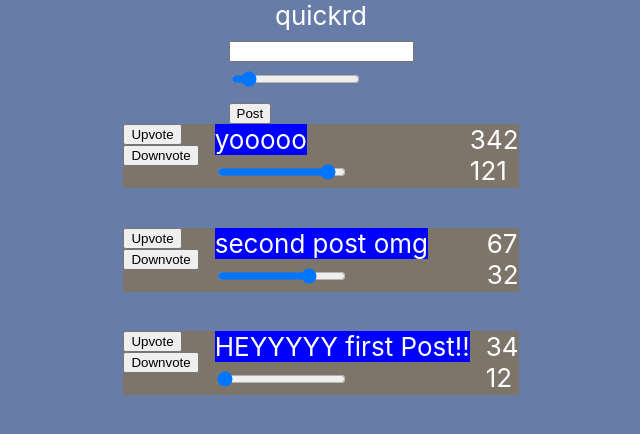
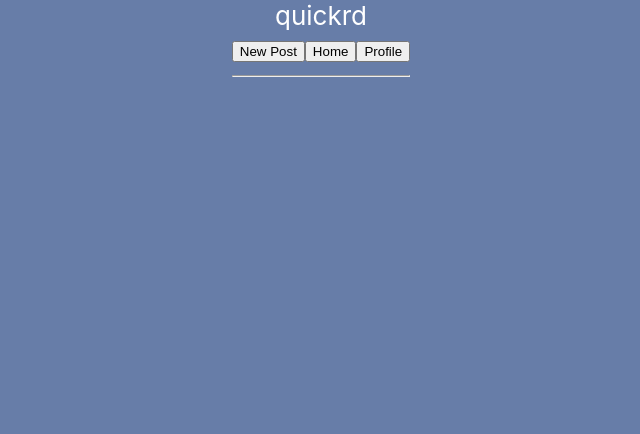
Before and after one commit to rxgarcia/qwipo, a React (Create React App) app: page / in a window 1280 px wide. Shown: the top 434 px of the page, without its empty margins (319-959 px from the left). Built offline with nearby package versions, Linux system fonts and the light colour scheme.

Commit message:
before trying firestore

```diff
--- a/package.json
+++ b/package.json
@@ -6,6 +6,7 @@
     "@testing-library/jest-dom": "^5.14.1",
     "@testing-library/react": "^11.2.7",
     "@testing-library/user-event": "^12.8.3",
+    "firebase": "^9.0.0-beta.6",
     "react": "^17.0.2",
     "react-countdown": "^2.3.2",
     "react-dom": "^17.0.2",
--- a/src/App.js
+++ b/src/App.js
@@ -1,50 +1,124 @@
-import { useState } from "react";
+import {useState,  useEffect} from "react";
 import "./App.css";
 import PostList from "./components/menu/PostList";
 import NewPost from "./components/NewPostPage/NewPost";
 import "./components/NewPostPage/NewPost.css";
-import NewCountdown from "./components/menu/NewCountdown";
+// import NewCountdown from "./components/menu/NewCountdown";
+import NavBar from './components/NavBar/NavBar';
 
-const initPosts = [
-  {
-    key: Math.random().toString(),
-    text: "HEYYYYY first Post!!",
-    upvotes: 34,
-    downvotes: 12,
-    timeToExpire: <NewCountdown timeLeft={4} />,
-  },
-  {
-    key: Math.random().toString(),
-    text: "second post omg",
-    upvotes: 67,
-    downvotes: 32,
-    timeToExpire: <NewCountdown timeLeft={20} />,
-  },
-  {
-    key: Math.random().toString(),
-    text: "yooooo",
-    upvotes: 342,
-    downvotes: 121,
-    timeToExpire: <NewCountdown timeLeft={60} />,
-  },
-];
+// const initPosts = [
+//   {
+//     key: Math.random().toString(),
+//     text: "HEYYYYY first Post!!",
+//     upvotes: 34,
+//     downvotes: 12,
+//     timeToExpire: <NewCountdown timeLeft={4} />,
+//   },
+//   {
+//     key: Math.random().toString(),
+//     text: "second post omg",
+//     upvotes: 67,
+//     downvotes: 32,
+//     timeToExpire: <NewCountdown timeLeft={20} />,
+//   },
+//   {
+//     key: Math.random().toString(),
+//     text: "yooooo",
+//     upvotes: 342,
+//     downvotes: 121,
+//     timeToExpire: <NewCountdown timeLeft={60} />,
+//   },
+// ];
 
 const App = () => {
-  const [postsList, setPostsLists] = useState(initPosts);
+  const [postsList, setPostsLists] = useState([]);
+  const [currPage, setCurrPage] = useState("home");
+  // const [loading, setLoading] = useState(false);
+
+  // const fetchPosts = async () => {
+  //   setLoading(true);
+  //   try {
+  //     const response = await fetch('');
+  //     if (!response.ok) {
+  //       throw new Error('problem getting response');
+  //     }
+
+  //     const data = await response.json();
+  //     console.log(data);
+  //     const loadedPosts = [];
+  //     for (const i in data) {
+  //       loadedPosts.push({
+  //         key: data[i].key,
+  //         text: data[i].text,
+  //         upvotes: data[i].upvotes,
+  //         downvotes: data[i].downvotes,
+  //         timeToExpire: <NewCountdown timeLeft={data[i].timeToExpire.props.timeLeft} onDone={handleDeletePost} postKey={data[i].key}/>,
+  //       });
+  //     }
+  //     console.log(loadedPosts);
+  //     setPostsLists(loadedPosts);
+  //   } catch (error) {
+  //     console.log(error.message);
+  //   }
+  //   setLoading(false);
+  // };
+
+  const addPostHandler = async (post) => {
+    // const response = await fetch('', {
+    //   method: 'POST',
+    //   body: JSON.stringify(post),
+    //   headers: {
+    //     'Content-Type': 'application/json'
+    //   }
+    // });
+    // const data = await response.json();
+  }
+
+  useEffect(() => {
+    // const timer = setTimeout(() => {
+    //   console.log(postsList);
+    //   fetchPosts();
+    // }, 2000);
+    return () => {};
+  }, [postsList])
+
+  // const handleDeletePost = (postKey) => {
+  //   console.log('removing post w key: ' + postKey);
+  // }
 
   const handleNewPost = (newPost) => {
+    addPostHandler(newPost);
     setPostsLists((prevPostsList) => {
       return [newPost, ...prevPostsList];
     });
   };
 
+  const changePageHandler = (newPage) => {
+    setCurrPage(newPage);
+  }
+
+  let content;
+
+  if (currPage === "home") {
+
+    content = <PostList posts={postsList} />;
+  }
+  if (currPage === "post") {
+    content = (
+      <div className="new-post-link">
+        <NewPost onNewPost={handleNewPost} />
+      </div>
+    );
+  }
+  if (currPage === "profile") {
+    content = <div>Under Construction</div>;
+  }
+
   return (
     <div className="App-header">
       <header className="App-title">quickrd</header>
-      <div className="new-post-link">
-        <NewPost onNewPost={handleNewPost} />
-      </div>
-      <PostList posts={postsList} />
+      <NavBar onChangePage={changePageHandler} />
+      {content}
     </div>
   );
 };
--- /dev/null
+++ b/src/components/NavBar/NavBar.js
@@ -0,0 +1,30 @@
+import React from "react";
+
+const NavBar = (props) => {
+
+    const handleNewPost = () => {
+        props.onChangePage('post')
+    }
+
+    const handleHome = () => {
+        props.onChangePage('home')
+    }
+
+    const handleProfile = () => {
+        props.onChangePage('profile')
+    }
+
+
+    return <React.Fragment>
+        <header>
+            <div>
+                <button onClick={handleNewPost}>New Post</button>
+                <button onClick={handleHome}>Home</button>
+                <button onClick={handleProfile}>Profile</button>
+                <hr></hr>
+            </div>
+        </header>
+    </React.Fragment>
+}
+
+export default NavBar;
--- a/src/components/menu/NewCountdown.js
+++ b/src/components/menu/NewCountdown.js
@@ -3,17 +3,21 @@ import "./NewCountdown.css";
 import Countdown from "react-countdown";
 
 const NewCountdown = (props) => {
-    // const [currTimeLeft, setCurrTimeLeft] = useState(props.timeLeft);
 
-    // const handleTimeLeft = () => {
-    //     setCurrTimeLeft((currTimeLeft) => {
-    //         return currTimeLeft - 1;
-    //     });
-    //     console.log(currTimeLeft);
-    // }
+
+    const handleDoNothing = () => {
+
+    }
+
+    const handleCompletion = (event) => { // kinda confused on what to do??
+        console.log(event);
+        props.onDone(props.postKey);
+        return 1;
+    }
 
     return (
         <Countdown
+            onComplete={handleCompletion}
             date={Date.now() + props.timeLeft * 1000}
             renderer={(rend) => {
                 return (
@@ -23,6 +27,7 @@ const NewCountdown = (props) => {
                             value={rend.total}
                             min="0"
                             max={props.timeLeft * 1000}
+                            onChange={handleDoNothing}
                         />
                     </div>
                 );
--- a/src/components/menu/Post.js
+++ b/src/components/menu/Post.js
@@ -7,8 +7,6 @@ const Post = (props) => {
     const [voted, setVoted] = useState(false);
     const [initUpvotes, setUpvotes] = useState(props.upvotes);
     const [initDownvotes, setDownvotes] = useState(props.downvotes);
-
-    console.log(props);
 
     const handleVote = (event) => {
         if (!voted) {
--- a/src/components/menu/PostList.js
+++ b/src/components/menu/PostList.js
@@ -2,7 +2,6 @@ import "./PostList.css";
 import Post from "./Post";
 
 const PostList = (props) => {
-  console.log(props);
 
   return (
     <div className="post-list">
```
Also changed, not shown: src/components/NavBar/NavBar.css (added), src/components/profile/NewProfile.css (added), src/components/profile/NewProfile.js (added), src/components/profile/ProfilePage.css (added), src/components/profile/ProfilePage.js (added), 1 other file (tests, documents, lock files or other folders).
